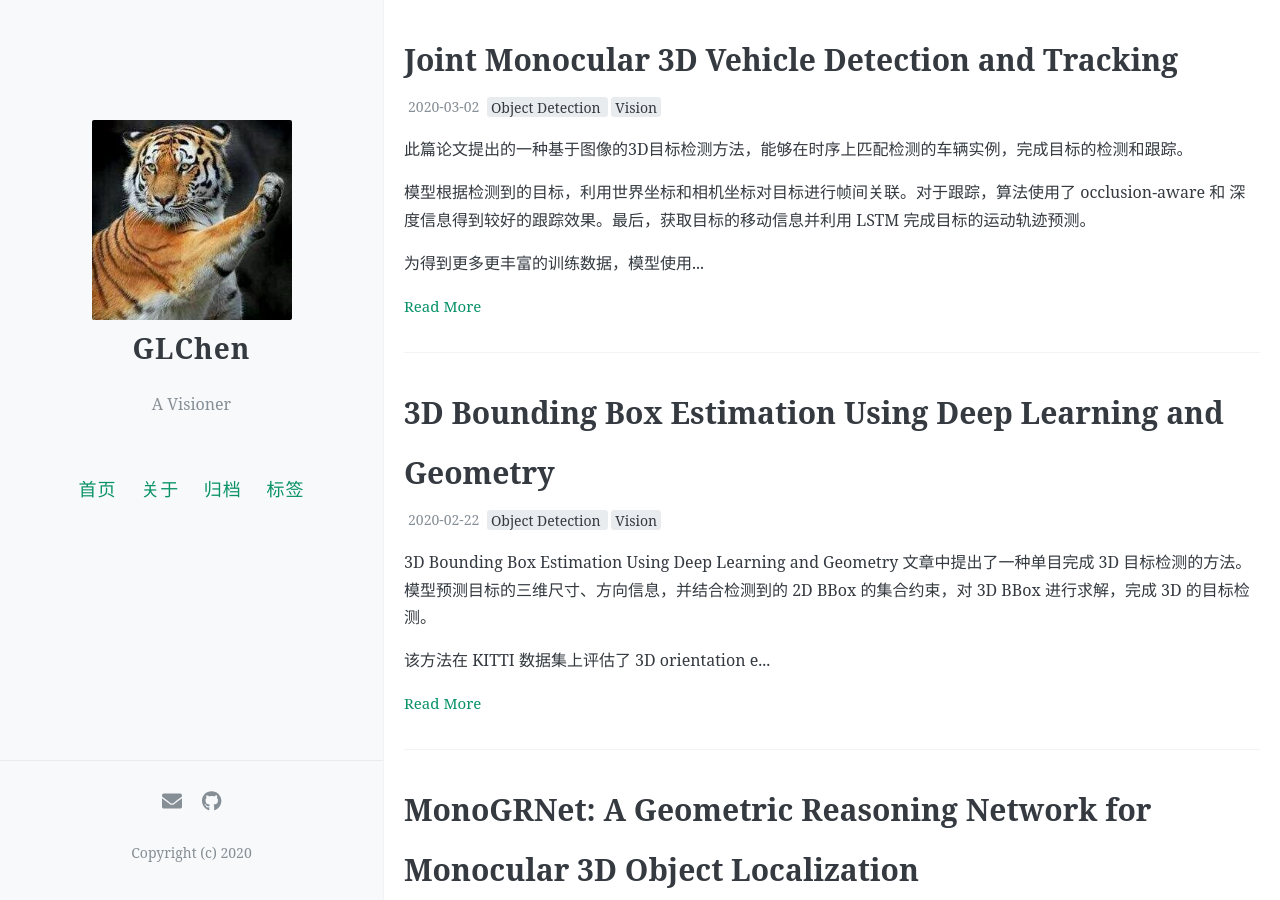
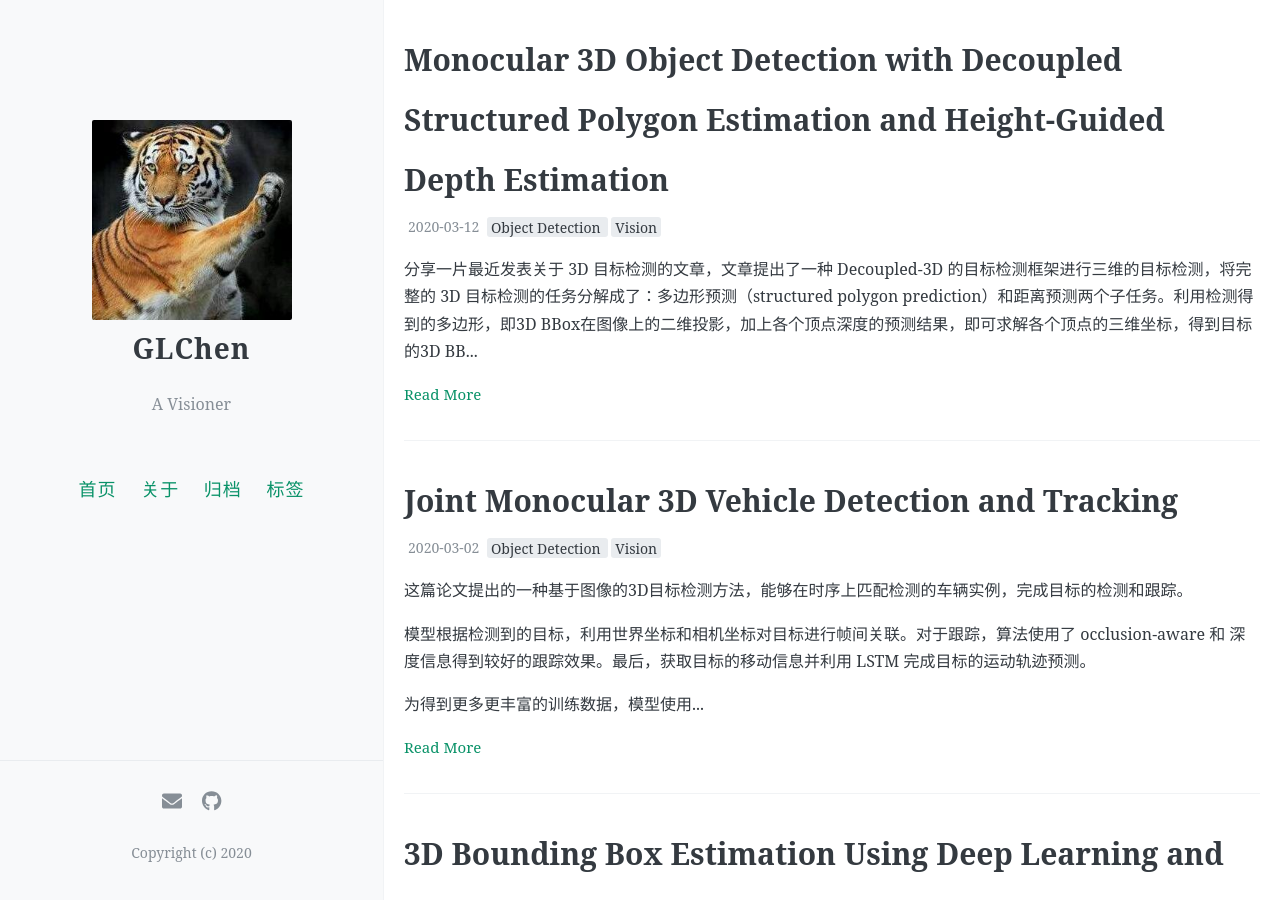
Before and after one commit to chencgln/chencgln.github.io, a Jekyll site: the page built from index.html, in a window 1280 px wide and 900 px high. Built offline with Jekyll 4.4.1, drawn with Linux system fonts in a browser that asks for light colours; the list of posts is cut into pages by our own code; comment, search, counter and statistics services are not loaded; part of the change alters nothing that is shown.

Commit message:
notes of Decoupled3D

```diff
--- a/_posts/2020-03-02-3DVehicleTracking.md
+++ b/_posts/2020-03-02-3DVehicleTracking.md
@@ -8,7 +8,7 @@ comments: true
 toc: true
 ---
 
-此篇论文提出的一种基于图像的3D目标检测方法，能够在时序上匹配检测的车辆实例，完成目标的检测和跟踪。
+这篇论文提出的一种基于图像的3D目标检测方法，能够在时序上匹配检测的车辆实例，完成目标的检测和跟踪。
 
 模型根据检测到的目标，利用世界坐标和相机坐标对目标进行帧间关联。对于跟踪，算法使用了 occlusion-aware 和 深度信息得到较好的跟踪效果。最后，获取目标的移动信息并利用 LSTM 完成目标的运动轨迹预测。
 
--- /dev/null
+++ b/_posts/2020-03-12-Decoupled3D.md
@@ -0,0 +1,131 @@
+---
+layout: post
+title:  "Monocular 3D Object Detection with Decoupled Structured Polygon Estimation and Height-Guided Depth Estimation
+"
+date:   2020-03-12 18:00
+categories: PaperReading
+tags: [Object Detection, Vision]
+comments: true
+toc: true
+---
+
+分享一片最近发表关于 3D 目标检测的文章，文章提出了一种 Decoupled-3D 的目标检测框架进行三维的目标检测，将完整的 3D 目标检测的任务分解成了：多边形预测（structured polygon prediction）和距离预测两个子任务。利用检测得到的多边形，即3D BBox在图像上的二维投影，加上各个顶点深度的预测结果，即可求解各个顶点的三维坐标，得到目标的3D BBox。
+
+
+## 背景
+
+众所周知，由于二维图像损失了深度信息，距离信息未知时，二维图像目标检测得到的 2D BBox 可以对应世界坐标系下无数个 3D BBox，如图：
+![](https://note.youdao.com/yws/public/resource/b7398f4a0e3c8a7a1d1e02f8732308f8/xmlnote/WEBRESOURCE45176c15a50b121b74759b61fe74cd66/1129)
+
+目标的三维信息通常包括：三维世界坐标$(x, y, z)$和三维尺寸$(h, w, l)$，相比于这些参数的预测，利用图像特征预测图像上 3D BBox 的投影（8个顶点）或许更加切实可行的。
+
+而利用 3D BBox 的投影和其多边形特征，再结合目标的深度信息和投影矩阵，能够首先还原一个目标的粗略3D BBox。再利用单目depth map（[DORN](Deep Ordinal Regression Network for Monocular Depth Estimation.)），生成鸟瞰图，对3D BBox进行优化，得到最终精确的3D BBox。
+
+算法通过图像->深度图->鸟瞰图的流程，类似Pseudo Lidar的思路，通过2D图像得到的提取的三维信息来辅助预测，更好的保留了深度的特征，保证了3D BBox的准确性。
+
+基于上述分析，一个3D目标检测的任务可以拆分成3D BBox投影的多边形预测和目标的距离预测两项子任务。
+
+
+<!--
+1. 3d object proposals using stereo imagery for accurate object class detection
+2. Monocular 3d object de- tection for autonomous driving.
+3. Multi-view 3d object detection network for au- tonomous driving.
+4. 3d bounding box esti- mation using deep learning and geometry.
+5. Multi-level fusion based 3d object detection from monocular images.
+6. Frustum pointnets for 3d object detection from rgb-d data. -->
+
+
+## 主要贡献
+
+* 对 3D 目标检测任务进行了拆分，分别利用图像特征，求解目标的3D BBox的投影多边形和目标的距离
+* 利用目标的高度先验信息，并结合以上步骤得到的目标多边形和距离，得到粗略的3D BBox
+* 基于单目深度图生成鸟瞰图，利用图像的深度特征来对3D BBox进行优化，得到精确的3D BBox结果
+
+
+
+## 算法流程
+
+### 基本概念
+
+#### 3D BBox
+
+空间中一个3D BBox包含8个顶点，其在图像上的投影可以得到一个二维的多边形：
+
+$$\{P_{i}=[X_{i}, Y_{i}, Z_{i}]^T \in \mathbb{R}^3\} \Rightarrow \{p_i=[u_i,v_i]^T\}; i=1,...,8$$
+
+假设相机内参$K$，则有：
+
+$$
+Z_i\begin{bmatrix} u_i \\ v_i \\ 1 \end{bmatrix}
+= K\begin{bmatrix} X_i \\ Y_i \\ Z_i \end{bmatrix}
+$$
+
+其中Z_i为 $P$ 点的距离，即深度信息，则根据图像坐标 $(u_i, v_i)$ ，可以计算三维世界坐标：
+
+$$
+\begin{bmatrix} X_i \\ Y_i \\ Z_i \end{bmatrix} =
+K^{-1}\begin{bmatrix} u_i \\ v_i \\ 1 \end{bmatrix} Z_i
+$$
+
+因此，通过预测目标的3D BBox各顶点的图像投影及其深度信息，即可求解目标的三维坐标系下的3D BBox。
+
+### 模型结构
+
+根据上述对3D目标检测任务的拆分，可以将算法概括成如下流程：
+
+![](https://note.youdao.com/yws/public/resource/b7398f4a0e3c8a7a1d1e02f8732308f8/xmlnote/WEBRESOURCE33380ca247f196285bb5d402223776b3/1133)
+
+模型共包含三个部分，
+
+* 基于 hourglass network 进行的目标对应的多边形检测
+* 基于目标高度的先验信息，计算的到目标的深度信息
+* 利用单目深度图得到的鸟瞰图，用深度特征对3D BBox的结果进行调优
+
+* 2D structured polygons are generated with a stacked hourglass network.
+* (Middle row) Object depth stage utilizes 3D object height as a prior to recover the missing depth of the object.
+* (Bottom row) 3D box refine stage rectifies coarse 3D boxes using bird’s eye view features in 3D-ROIs. Best viewed in color.
+
+### 目标对应多边形预测
+
+首先，利用模型使用了 Faster-RCNN 完成常规的2D目标检测任务。然后，利用各目标在图像上的对应特征，对其3D BBox顶点的投影进行预测。考虑到3D BBox的顶点在图像上往往对应的并非目标本身的特征，以下图最右图像为例，顶点的投影会落在地面或者墙上：
+
+![](https://note.youdao.com/yws/public/resource/b7398f4a0e3c8a7a1d1e02f8732308f8/xmlnote/WEBRESOURCEee3c4c0724b28be91ce14b92846f43e7/1135)
+
+因此，模型同时引入了全局特征对角点进行预测。全局的特征由一个基于 Hourglass的分支得到，该分支对 8 个顶点分别输出一个相应的 heatmap。HeatMap表示了 feature map 上各pixcel对应3D BBox顶点的概率，最终选取概率最大pixcel作为角点的像素坐标。
+
+### 基于高度先验的深度预测
+
+算法对目标深度的预测，通过目标高度的先验信息，结合透视算法计算得到。
+
+![](https://note.youdao.com/yws/public/resource/b7398f4a0e3c8a7a1d1e02f8732308f8/xmlnote/WEBRESOURCEd49c7ce37a86c4c32053e1063b4fd9b4/1137)
+
+结合上图，根据相机的透视算法，我们知道，对一距离为 $Z$ 的目标，相机焦距 $f$，根据角点得到的目标像素高度 $h$，其实际高度$H$，有：$Z=\frac{fH}{h}$
+
+此处，目标的实际高度是基于目标对应的ROI feature接上全连接层回归得到的，模型的输出$t_H$与实际高度标签$G_H$的关系如下：
+
+$$t_H = log(G_H/A_H)$$
+
+其中$A_H$为数据集上所有目标高度的均值。
+
+得到各个顶点的深度后，即可计算三维世界3D BBox各个顶点的位置，得到一个粗略的3D BBox，同时，目标的朝向也可以根据3D BBox的各边计算得到。
+
+
+### 3D BBox的优化
+
+由于角点和高度等的预测的误差，以上得到的3D BBox往往存在一定的偏差，如下图左：
+
+![](https://note.youdao.com/yws/public/resource/b7398f4a0e3c8a7a1d1e02f8732308f8/xmlnote/WEBRESOURCE5d637b44475e53f216f803dfdb53c804/1140)
+
+考虑基于前视图像的特征，往往容易损失深度方面的信息。为更好的利用深度信息对3D BBox的结果进行优化，算法通过前视图像生成 depth map，并转化为鸟瞰图，最后利用鸟瞰图的特征来校准3D BBox。其中，单目的深度图通过 [DORN](http://openaccess.thecvf.com/content_cvpr_2018/papers/Fu_Deep_Ordinal_Regression_CVPR_2018_paper.pdf)（Deep Ordinal Regression Network ）的方法得到。
+
+首先将预测得到得到的鸟瞰图输入一个CNN网络得到 feature map，根据已有的的3D BBox，在 feature map 上获取相应的固定长度的 fearure vector：3D-ROI。最终，feature vector通过卷积和全连接网络，回归得到关于目标位置、尺寸、朝向的偏差： $(\delta x, \delta y, \delta z, \delta l, \delta w, \delta h, \delta \theta)$。利用偏差对3D BBox进行修正，既得优化的3D BBox。
+
+### 结果分析
+
+3D检测的结果与近年较为典型的方法进行了比较，以鸟瞰图和3D BBox的AP评价来看，模型在 KITTI 的各种难度指标下都由比较理想的结果。也普遍比原理想通的 Pseudo-Lidar的方法。
+
+![](https://note.youdao.com/yws/public/resource/b7398f4a0e3c8a7a1d1e02f8732308f8/xmlnote/WEBRESOURCE647256a0f406e24f4c65bd5a9f0dbd19/1142)
+
+目标在前视和鸟瞰图上的可视化结果，证明了目标的3D检测结果在前视图像和鸟瞰图上都很好的贴合目标，即保证了目标的测距、朝向角的预测精度。
+
+![](https://note.youdao.com/yws/public/resource/b7398f4a0e3c8a7a1d1e02f8732308f8/xmlnote/WEBRESOURCEde5e5e08062c968b498334409058c96c/1144)
```
Also changed, not shown: 1 other file.
